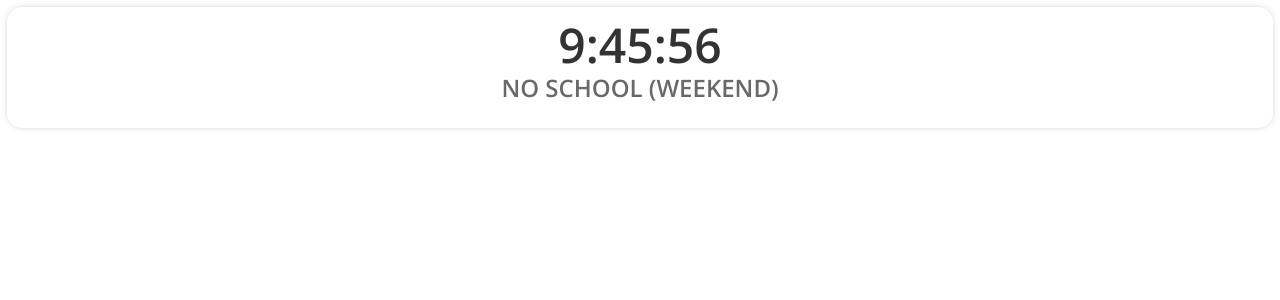
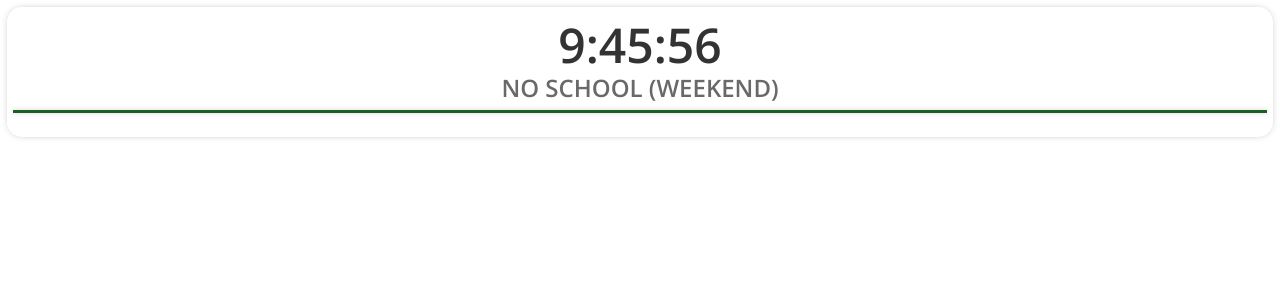
Before and after one commit to stevenson-space/shs, a Vue app: page /tvspace in a window 1280 px wide. Shown: the top 300 px of the page. Built offline with nearby package versions, Linux system fonts and the light colour scheme.

Commit message:
Display divider between countdown and period list

```diff
--- a/src/views/TVSpace/TVSpace.vue
+++ b/src/views/TVSpace/TVSpace.vue
@@ -10,6 +10,7 @@
           {{ intoCountdownString(this.totalSecondsLeft) }}
         </span>
         <span class="schedule-name center">{{ this.bell.type.toUpperCase() }}</span>
+        <div class="divider"/>
         <ScrollablePeriodList ref="periodList"/>
       </div>
     </Card>
@@ -56,6 +57,12 @@ export default {
   justify-content: flex-start
   overflow: hidden
 
+.divider
+  height: 3px
+  background: var(--color)
+  box-shadow: 0 0 5px rgba(0, 0, 0, 0.2)
+  margin-top: 4px
+
 .container
   // FIXME: this max-height is a hacky fix until the cards & period component can
   // be fixed to be more responsive. currently, the scrolling for the period list
```
